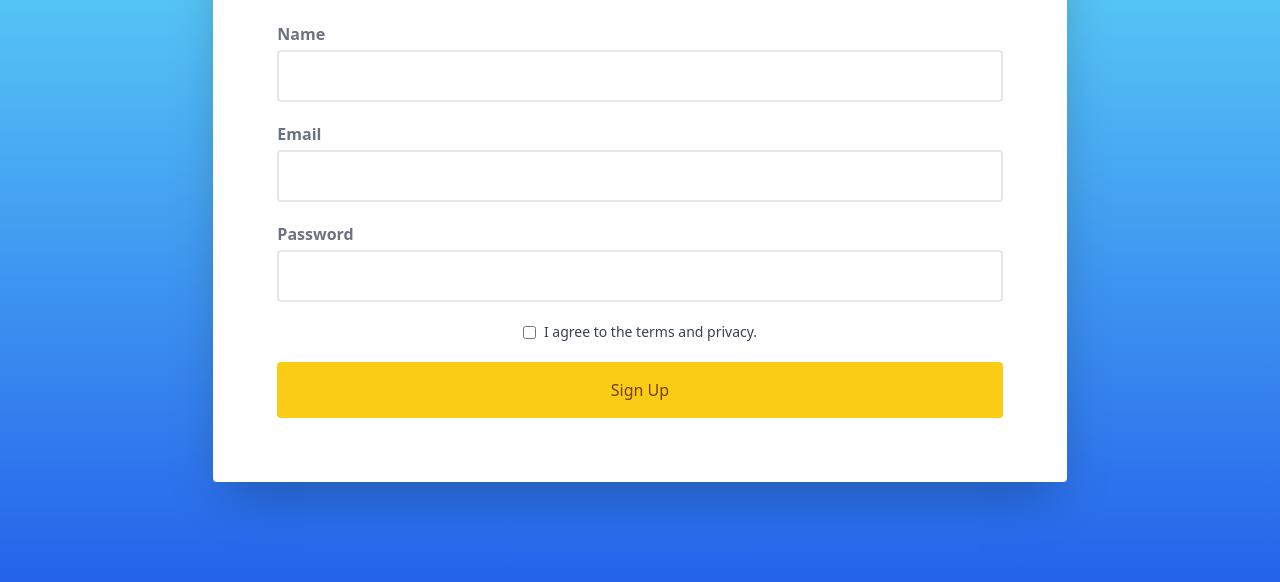
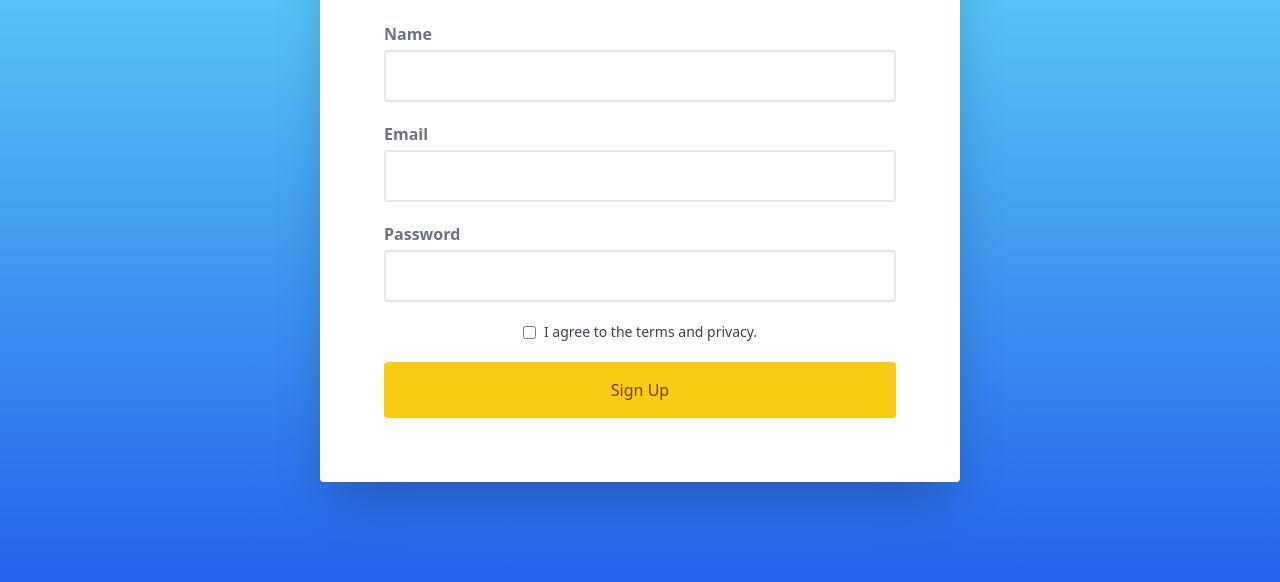
Before and after one commit to Lusks/registrationForm, a plain HTML site: page index.html in a window 1280 px wide. Shown: the part 218-800 px from the top of the page. Drawn offline with nearby package versions, Linux system fonts and the light colour scheme.

Commit message:
Diminished the width value

```diff
--- a/index.html
+++ b/index.html
@@ -16,7 +16,7 @@
     <div class="min-h-screen flex items-center justify-center bg-gradient-to-b from-cyan-300 to-blue-600">
 
         <!-- Login Form -->
-        <div class="bg-white p-16 rounded shadow-2xl w-2/3">
+        <div class="bg-white p-16 rounded shadow-2xl w-1/2">
 
             <h2 class="text-3xl font-bold mb-10 text-gray-800 text-center">Create Your Account</h2>
 
```
